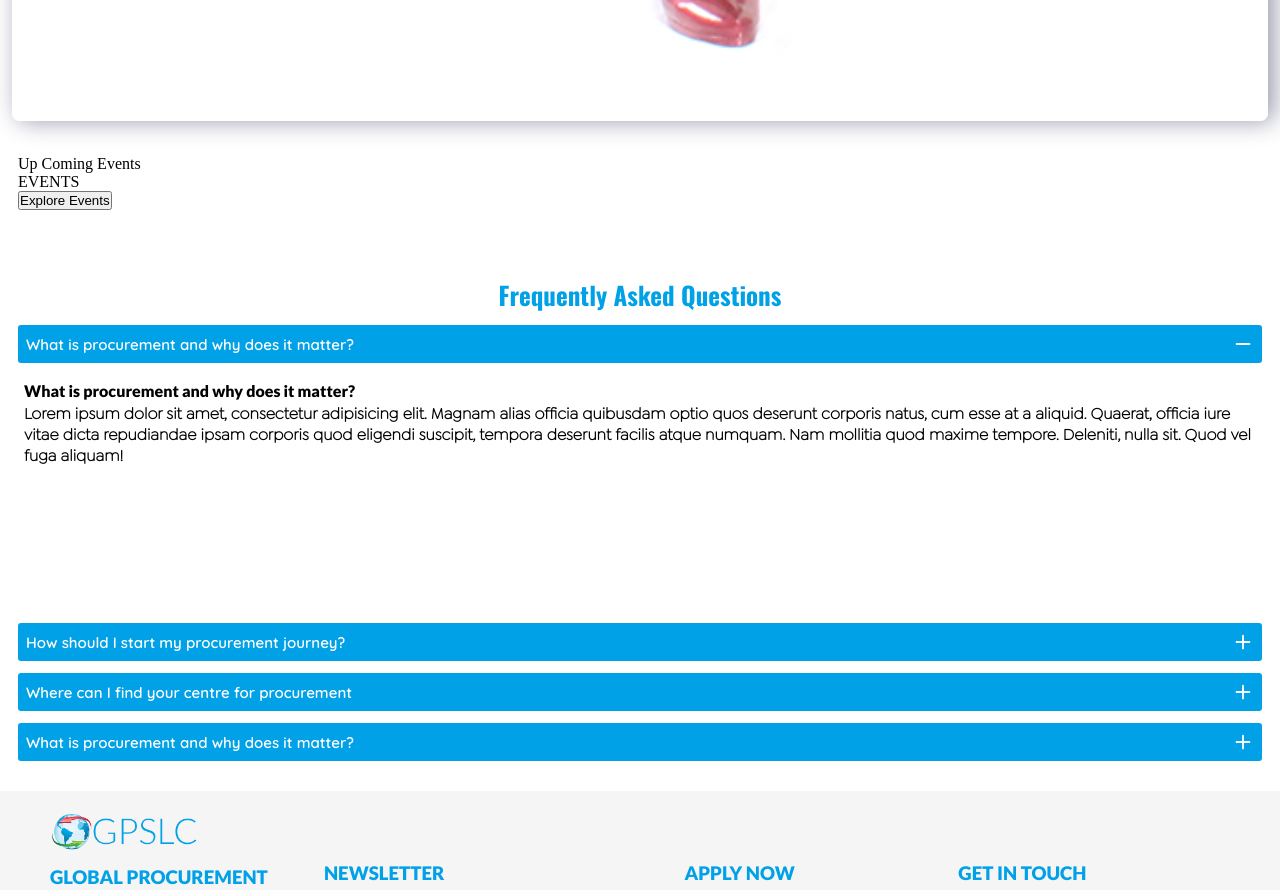
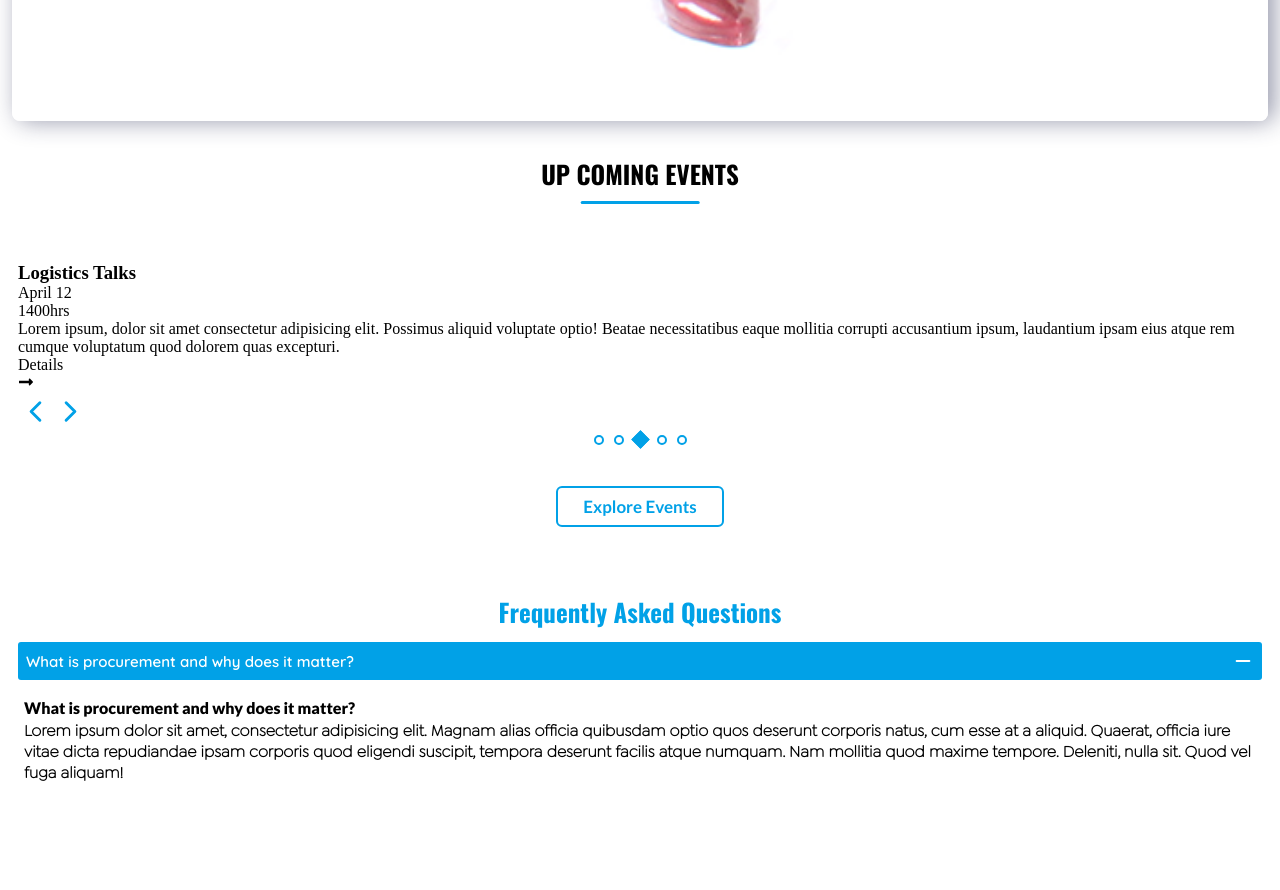
Before and after one commit to DrRichadams/gpslc, a React (Create React App) app: page / in a window 1280 px wide. Shown: the part 2780-3670 px from the top of the page. Built offline with nearby package versions, Linux system fonts and the light colour scheme; a web font is replaced by a local one.

Commit message:
Adding the events component

```diff
--- a/src/components/features/UpcomingEvents.js
+++ b/src/components/features/UpcomingEvents.js
@@ -1,11 +1,48 @@
 import React, { useState } from "react"
+import {FaLongArrowAltRight} from "react-icons/fa"
+import {FiChevronLeft, FiChevronRight} from "react-icons/fi"
 
 const UpcomingEvents = () => {
+    const [ currentEvent, setCurrentEvent ] = useState(3)
+    const eventCounterTrigger = (counter) => {
+        setCurrentEvent(counter);
+    }
     return(
         <div className="upcoming_events_container">
             <div className="up_events_title">Up Coming Events</div>
             <div className="up_events_boxes">
-                EVENTS
+               <div className="up_event_box">
+                <div className="up_event">
+                        <img src="" alt="" />
+                        <h3>Logistics Talks</h3>
+                        <div className="event_date_time">
+                            <p className="edt_date">April 12</p>
+                            <p className="edt_time">1400hrs</p>
+                        </div>
+                        <p className="event_story">Lorem ipsum, dolor sit amet consectetur adipisicing elit. Possimus aliquid voluptate optio! Beatae necessitatibus eaque mollitia corrupti accusantium ipsum, laudantium ipsam eius atque rem cumque voluptatum quod dolorem quas excepturi.</p>
+                        <div className="event_details_btn">
+                            <p>Details</p>
+                            <FaLongArrowAltRight />
+                        </div>
+                    </div>
+                <div className="up_event_box_controls">
+                    <div className="top_event_controls">
+                        <FiChevronLeft size={35} className="event_control_btn" />
+                        <FiChevronRight size={35} className="event_control_btn" />
+                    </div>
+                    <div className="bottom_event_controls">
+                        {
+                            new Array(5).fill(1).map((item, index) => (
+                                <div
+                                    className={index + 1 === currentEvent
+                                    ? "up_event_square event_counter"
+                                    :"up_event_dot event_counter"}
+                                    onClick={() => eventCounterTrigger(index + 1)}></div>
+                            ))
+                        }
+                    </div>
+                </div>
+               </div>
             </div>
             <button className="up_events_btn_more">Explore Events</button>
         </div>
--- a/src/styles/upcoming_events.css
+++ b/src/styles/upcoming_events.css
@@ -2,3 +2,84 @@
     /* background-color: red; */
     padding: 18px;
 }
+
+.upcoming_events_container {
+    display: flex;
+    flex-direction: column;
+    gap: 40px;
+    justify-content: center;
+    align-items: center;
+}
+
+.up_events_title {
+    font-family: Oswald, sans-serif;
+    font-weight: 900;
+    font-size: 25px;
+    text-transform: uppercase;
+    position: relative;
+    padding-bottom: 12px;
+}
+
+.up_events_title::after {
+    width: 60%;
+    height: 3px;
+    background-color: rgb(1, 161, 231);
+    position: absolute;
+    content: "";
+    bottom: 0;
+    left: 50%;
+    transform: translateX(-50%);
+    border-radius: 8px;
+}
+
+.up_events_btn_more {
+    border: 2px solid rgb(1, 161, 231);
+    border-radius: 6px;
+    color: rgb(1, 161, 231);
+    padding: 8px 25px;
+    background-color: transparent;
+    font-family: Lato, sans-serif;
+    font-size: 17px;
+    font-weight: 600;
+}
+
+.up_events_btn_more:hover {
+    background-color: rgb(1, 161, 231);
+    color: #fff;
+}
+
+.up_events_boxes {
+    /* background-color: red; */
+    width: 100%;
+}
+
+.bottom_event_controls {
+    display: flex;
+    align-items: center;
+    justify-content: center;
+    gap: 10px;
+}
+
+.event_counter {
+    /* background-color: red; */
+    border: 2px solid rgb(1, 161, 231);
+}
+
+.up_event_square {
+    width: 13px;
+    height: 13px;
+    background-color: rgb(1, 161, 231);
+    transform: rotateZ(45deg);
+    border-radius: 0;
+}
+
+.up_event_dot {
+    width: 10px;
+    height: 10px;
+    background-color: transparent;
+    border-radius: 50%;
+}
+
+.event_control_btn {
+    color: rgb(1, 161, 231);
+}
```
